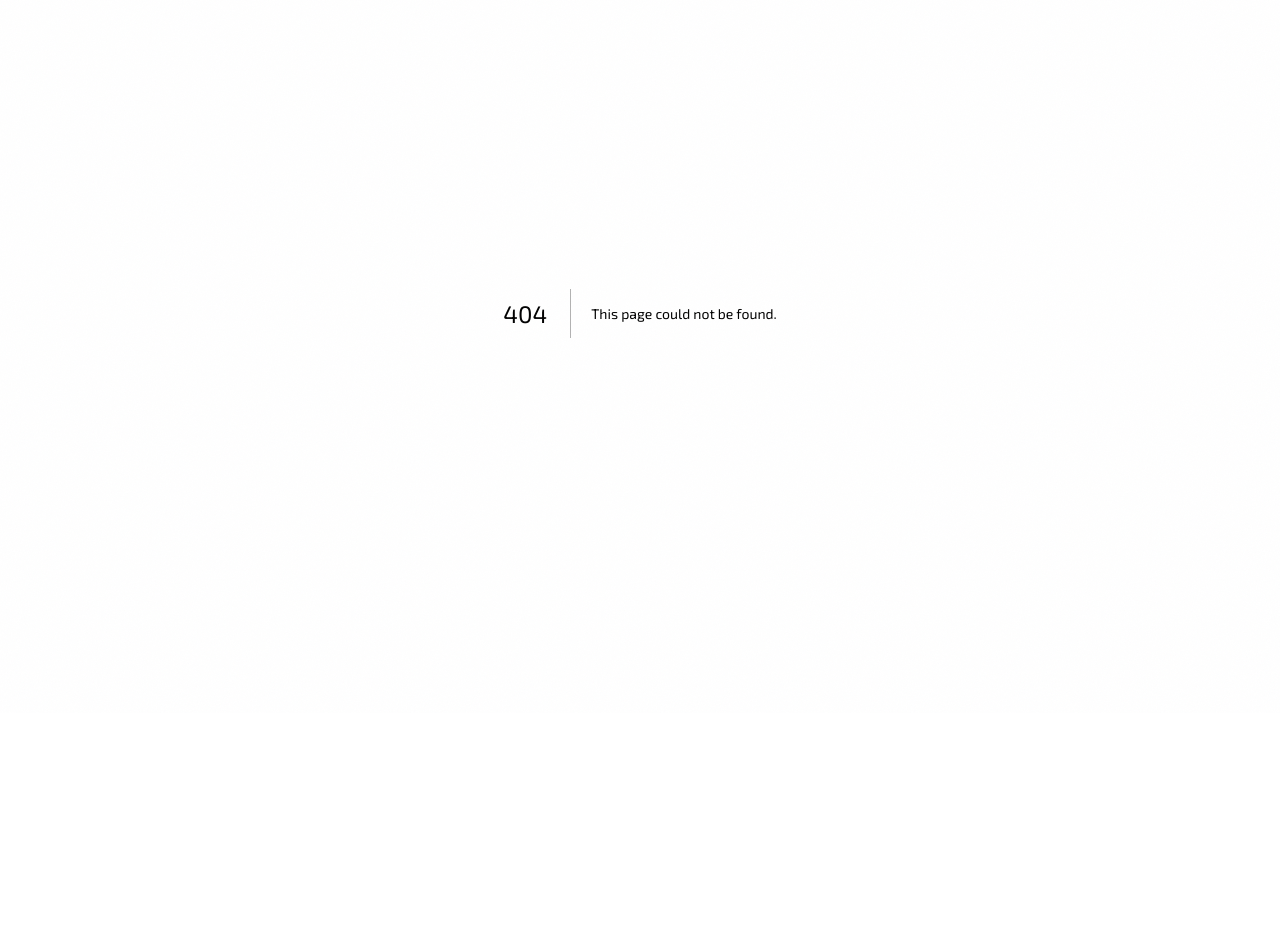
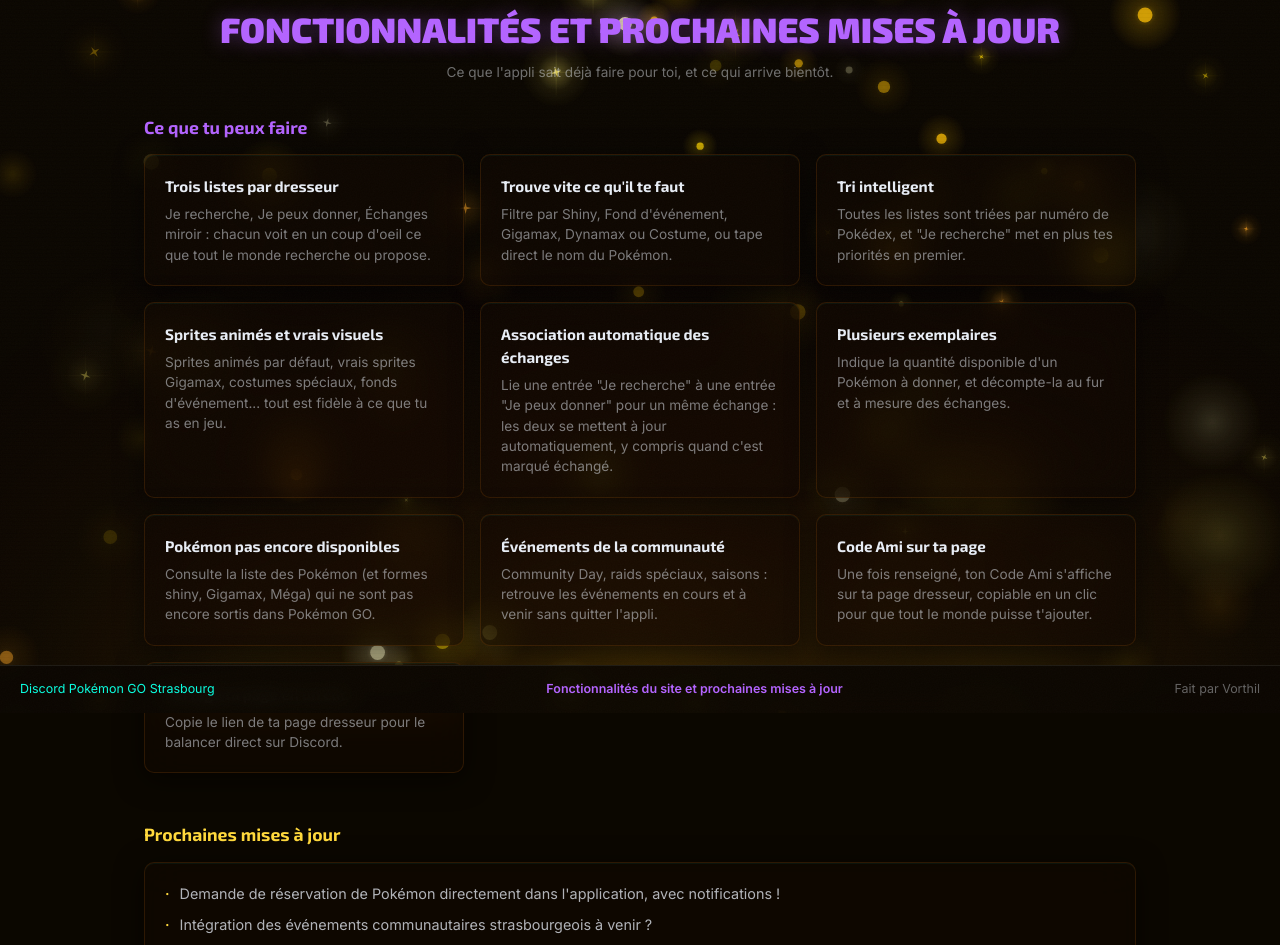
Before and after one commit to Scabanel/pokemongo-luckytrades, a Next.js app: page /fonctionnalites in a window 1280 px wide. Before the commit this address had no page. Shown: the part 87-1032 px from the top of the page. Before the commit the page ends 848 px from the top, so only its background shows below. Built offline with nearby package versions, Linux system fonts and the light colour scheme.

Commit message:
Ajouter une page Fonctionnalités et prochaines mises à jour, liée depuis le footer

```diff
--- /dev/null
+++ b/app/fonctionnalites/page.tsx
@@ -0,0 +1,164 @@
+"use client";
+
+import ParticleBackground from "@/components/ParticleBackground";
+import SiteNav from "@/components/SiteNav";
+import SiteFooter from "@/components/SiteFooter";
+
+const FEATURES_COLOR = "#b464ff";
+const UPCOMING_COLOR = "#ffd93d";
+
+const FEATURES = [
+  {
+    title: "Trois listes par dresseur",
+    text: "Je recherche, Je peux donner, Échanges miroir : chacun voit en un coup d'oeil ce que tout le monde recherche ou propose.",
+  },
+  {
+    title: "Trouve vite ce qu'il te faut",
+    text: "Filtre par Shiny, Fond d'événement, Gigamax, Dynamax ou Costume, ou tape direct le nom du Pokémon.",
+  },
+  {
+    title: "Tri intelligent",
+    text: "Toutes les listes sont triées par numéro de Pokédex, et \"Je recherche\" met en plus tes priorités en premier.",
+  },
+  {
+    title: "Sprites animés et vrais visuels",
+    text: "Sprites animés par défaut, vrais sprites Gigamax, costumes spéciaux, fonds d'événement... tout est fidèle à ce que tu as en jeu.",
+  },
+  {
+    title: "Association automatique des échanges",
+    text: "Lie une entrée \"Je recherche\" à une entrée \"Je peux donner\" pour un même échange : les deux se mettent à jour automatiquement, y compris quand c'est marqué échangé.",
+  },
+  {
+    title: "Plusieurs exemplaires",
+    text: "Indique la quantité disponible d'un Pokémon à donner, et décompte-la au fur et à mesure des échanges.",
+  },
+  {
+    title: "Pokémon pas encore disponibles",
+    text: "Consulte la liste des Pokémon (et formes shiny, Gigamax, Méga) qui ne sont pas encore sortis dans Pokémon GO.",
+  },
+  {
+    title: "Événements de la communauté",
+    text: "Community Day, raids spéciaux, saisons : retrouve les événements en cours et à venir sans quitter l'appli.",
+  },
+  {
+    title: "Code Ami sur ta page",
+    text: "Une fois renseigné, ton Code Ami s'affiche sur ta page dresseur, copiable en un clic pour que tout le monde puisse t'ajouter.",
+  },
+  {
+    title: "Partage ta page en un clic",
+    text: "Copie le lien de ta page dresseur pour le balancer direct sur Discord.",
+  },
+];
+
+const UPCOMING = [
+  "Demande de réservation de Pokémon directement dans l'application, avec notifications !",
+  "Intégration des événements communautaires strasbourgeois à venir ?",
+  "Jeux concours",
+  "··· ·− ·−−· ···· ·· ·−·",
+];
+
+export default function FonctionnalitesPage() {
+  return (
+    <div className="relative min-h-screen flex flex-col" style={{ background: "#0b0700" }}>
+      <ParticleBackground />
+      <div className="scanlines" />
+
+      <SiteNav active="/fonctionnalites" />
+
+      <div className="relative z-10 max-w-5xl mx-auto px-4 py-8 flex-1 w-full">
+        <header className="text-center mb-8">
+          <h1
+            style={{
+              fontFamily: "Exo 2, sans-serif",
+              fontSize: "clamp(1.4rem, 4vw, 2.2rem)",
+              fontWeight: 900,
+              color: FEATURES_COLOR,
+              textTransform: "uppercase",
+              textShadow: `0 0 20px ${FEATURES_COLOR}59`,
+            }}
+          >
+            Fonctionnalités et prochaines mises à jour
+          </h1>
+          <p style={{ color: "rgba(232,237,245,0.45)", fontSize: "0.85rem", marginTop: 6 }}>
+            Ce que l'appli sait déjà faire pour toi, et ce qui arrive bientôt.
+          </p>
+        </header>
+
+        <section className="mb-12">
+          <h2
+            style={{
+              fontFamily: "Exo 2, sans-serif",
+              fontWeight: 700,
+              color: FEATURES_COLOR,
+              fontSize: "1.1rem",
+              marginBottom: 14,
+            }}
+          >
+            Ce que tu peux faire
+          </h2>
+          <div className="grid gap-4" style={{ gridTemplateColumns: "repeat(auto-fit, minmax(240px, 1fr))" }}>
+            {FEATURES.map(({ title, text }) => (
+              <div key={title} className="glass-card p-5" style={{ textAlign: "left" }}>
+                <h3
+                  style={{
+                    fontFamily: "Exo 2, sans-serif",
+                    fontWeight: 700,
+                    color: "#e8edf5",
+                    fontSize: "0.95rem",
+                    marginBottom: 6,
+                  }}
+                >
+                  {title}
+                </h3>
+                <p style={{ color: "rgba(232,237,245,0.5)", fontSize: "0.85rem", lineHeight: 1.5 }}>
+                  {text}
+                </p>
+              </div>
+            ))}
+          </div>
+        </section>
+
+        <section className="mb-12">
+          <h2
+            style={{
+              fontFamily: "Exo 2, sans-serif",
+              fontWeight: 700,
+              color: UPCOMING_COLOR,
+              fontSize: "1.1rem",
+              marginBottom: 14,
+            }}
+          >
+            Prochaines mises à jour
+          </h2>
+          <div className="glass-card p-5" style={{ textAlign: "left" }}>
+            <ul style={{ listStyle: "none", margin: 0, padding: 0, display: "flex", flexDirection: "column", gap: 10 }}>
+              {UPCOMING.map((item) => (
+                <li
+                  key={item}
+                  style={{
+                    display: "flex",
+                    alignItems: "flex-start",
+                    gap: 10,
+                    color: "rgba(232,237,245,0.75)",
+                    fontSize: "0.9rem",
+                    lineHeight: 1.5,
+                  }}
+                >
+                  <span style={{ color: UPCOMING_COLOR, fontWeight: 900 }}>·</span>
+                  <span>{item}</span>
+                </li>
+              ))}
+            </ul>
+          </div>
+        </section>
+
+        <p style={{ textAlign: "center", color: "rgba(232,237,245,0.45)", fontSize: "0.85rem" }}>
+          Si tu as des propositions de fonctionnalités ou des bugs à remonter, contacte-moi
+          directement sur Discord ! <span style={{ color: "#0affe0", fontWeight: 700 }}>@Vorthil</span>
+        </p>
+      </div>
+
+      <SiteFooter />
+    </div>
+  );
+}
--- a/components/SiteFooter.tsx
+++ b/components/SiteFooter.tsx
@@ -25,6 +25,12 @@ export default function SiteFooter() {
       >
         Discord Pokémon GO Strasbourg
       </a>
+      <a
+        href="/fonctionnalites"
+        style={{ color: "#b464ff", textDecoration: "none", fontWeight: 600 }}
+      >
+        Fonctionnalités du site et prochaines mises à jour
+      </a>
       <span>Fait par Vorthil</span>
     </footer>
   );
```
